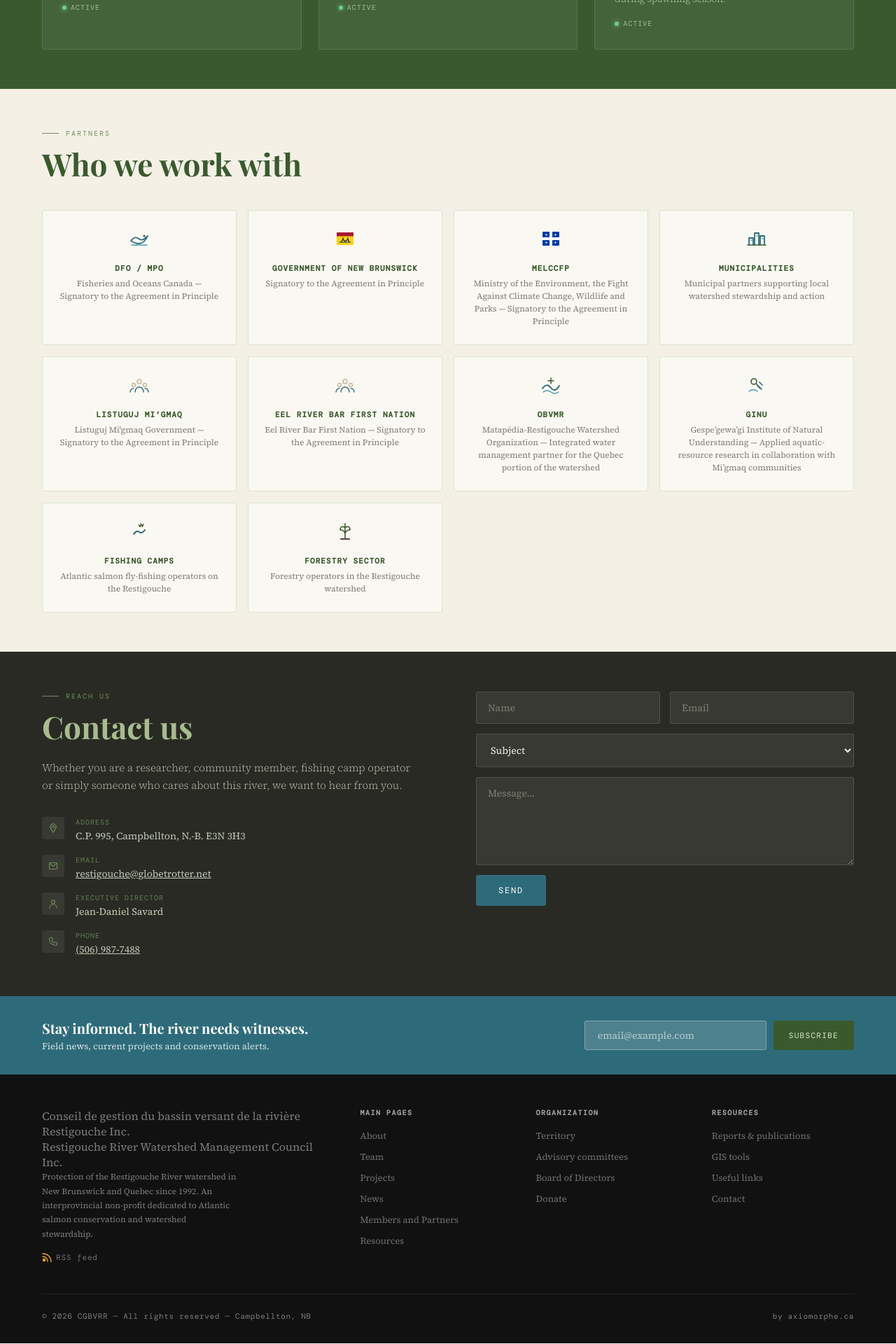
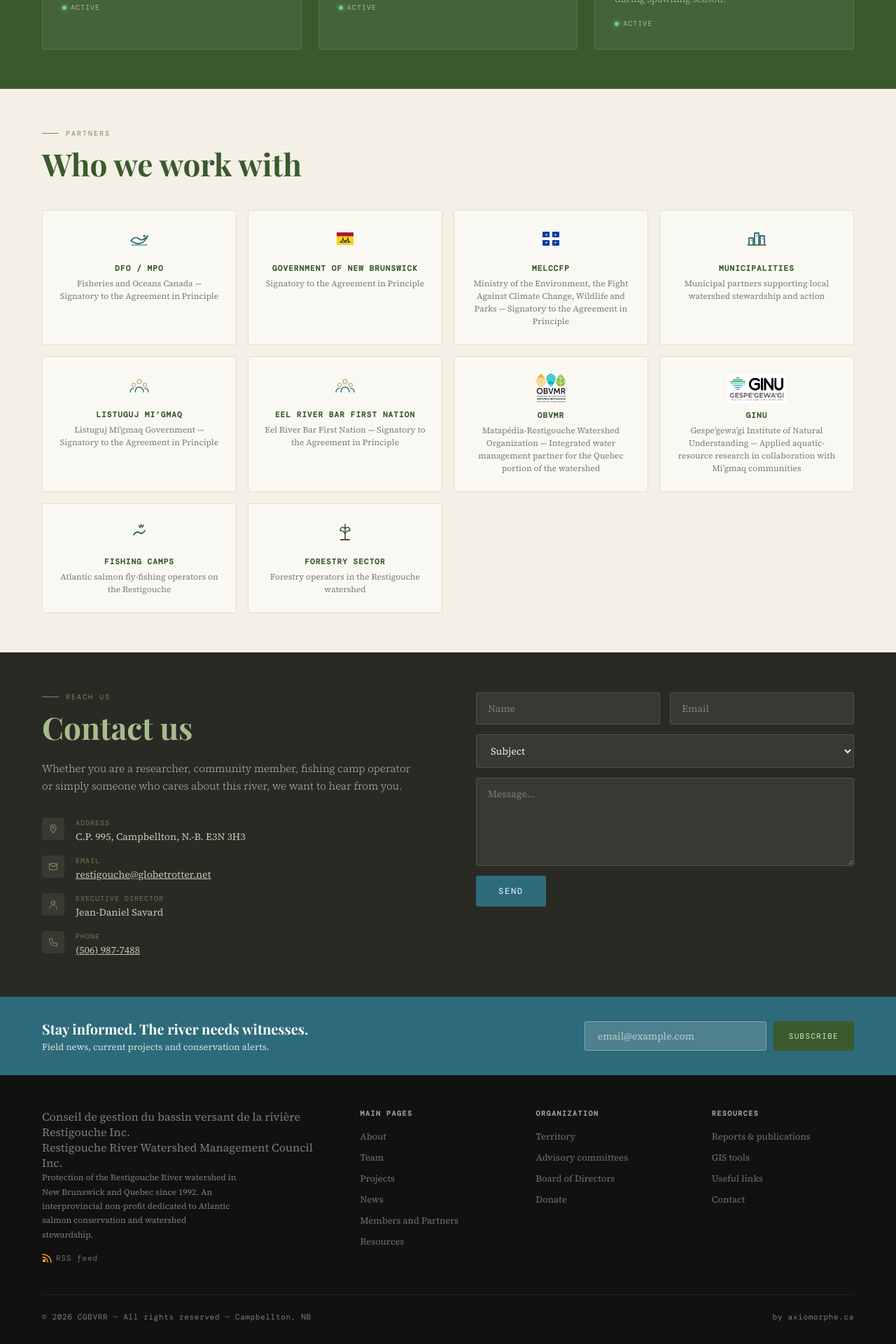
Before and after one commit to foxah047-stack/secure, a Jekyll site: the page built from index.html, in a window 1280 px wide. Shown: the part 4015-5935 px from the top of the page at 70% size. Built offline with Jekyll 4.4.1, drawn with Linux system fonts in a browser that asks for light colours; some web fonts are replaced.

Commit message:
Add OBVMR and GINU partner logos

```diff
--- a/_includes/partners.html
+++ b/_includes/partners.html
@@ -30,12 +30,12 @@
     <p><span data-lang="en">Eel River Bar First Nation — Signatory to the Agreement in Principle</span><span data-lang="fr">Première Nation d’Eel River Bar — Signataire de l’entente de principe</span></p>
   </div>
   <div class="partner-card">
-    <span class="partner-icon" aria-hidden="true"><svg width="32" height="32" viewBox="0 0 32 32" fill="none"><path d="M4 21c4-6 8-6 12-1 4 5 8 4 12-3" stroke="#2e6b7a" stroke-width="2" stroke-linecap="round"/><path d="M5 26c4-3 7-3 11 0 4 3 7 3 11 0" stroke="#4a9baf" stroke-width="1.4" stroke-linecap="round"/><path d="M16 6v8m-4-4h8" stroke="#3a5a2e" stroke-width="1.5" stroke-linecap="round"/></svg></span>
+    <span class="partner-icon partner-logo"><img src="{{ '/assets/img/partners/obvmr-logo.jpg' | relative_url }}" alt="OBVMR logo"></span>
     <h4>OBVMR</h4>
     <p><span data-lang="en">Matapédia-Restigouche Watershed Organization — Integrated water management partner for the Quebec portion of the watershed</span><span data-lang="fr">Organisme de bassin versant Matapédia-Restigouche — Partenaire de la gestion intégrée de l’eau pour la portion québécoise du bassin versant</span></p>
   </div>
   <div class="partner-card">
-    <span class="partner-icon" aria-hidden="true"><svg width="32" height="32" viewBox="0 0 32 32" fill="none"><circle cx="12" cy="11" r="4" stroke="#3a5a2e" stroke-width="1.6"/><path d="M15 14l8 8m-3-10 4 4m-7 1 4 4" stroke="#2e6b7a" stroke-width="1.7" stroke-linecap="round"/><path d="M5 25c4-3 8-3 12 0" stroke="#4a9baf" stroke-width="1.4" stroke-linecap="round"/></svg></span>
+    <span class="partner-icon partner-logo"><img src="{{ '/assets/img/partners/ginu-logo.png' | relative_url }}" alt="GINU logo"></span>
     <h4>GINU</h4>
     <p><span data-lang="en">Gespe’gewa’gi Institute of Natural Understanding — Applied aquatic-resource research in collaboration with Mi’gmaq communities</span><span data-lang="fr">Gespe’gewa’gi Institute of Natural Understanding — Recherche appliquée sur les ressources aquatiques, en collaboration avec les communautés mi’gmaq</span></p>
   </div>
--- a/assets/css/main.css
+++ b/assets/css/main.css
@@ -713,7 +713,23 @@
     display: block;
   }
 
-  .partner-card h4 {
+  .partner-logo {
+  height: 42px;
+  display: flex;
+  align-items: center;
+  justify-content: center;
+}
+
+.partner-logo img {
+  display: block;
+  max-width: 96px;
+  max-height: 42px;
+  width: auto;
+  height: auto;
+  object-fit: contain;
+}
+
+.partner-card h4 {
     font-family: 'DM Mono', monospace;
     font-size: 11px;
     letter-spacing: 0.1em;
```
Also changed, not shown: assets/img/partners/ginu-logo.png (added), assets/img/partners/obvmr-logo.jpg (added).
